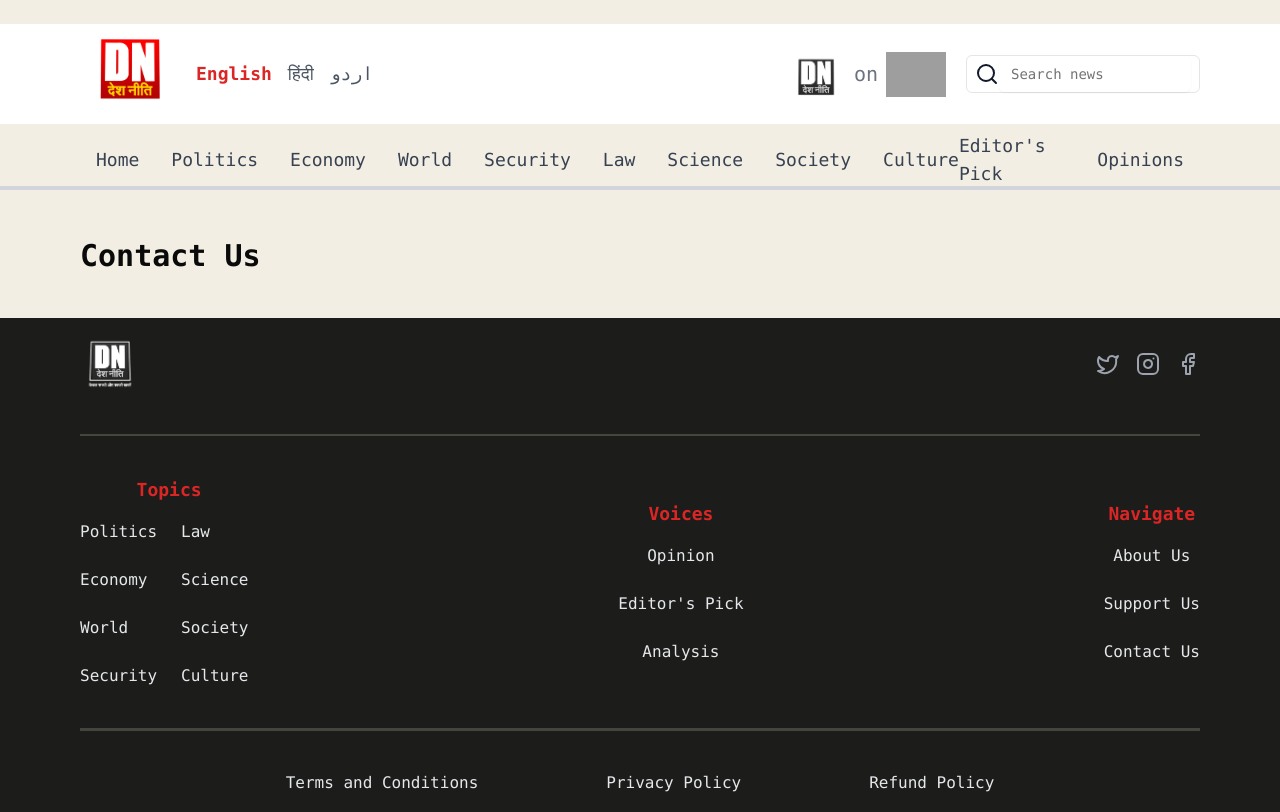
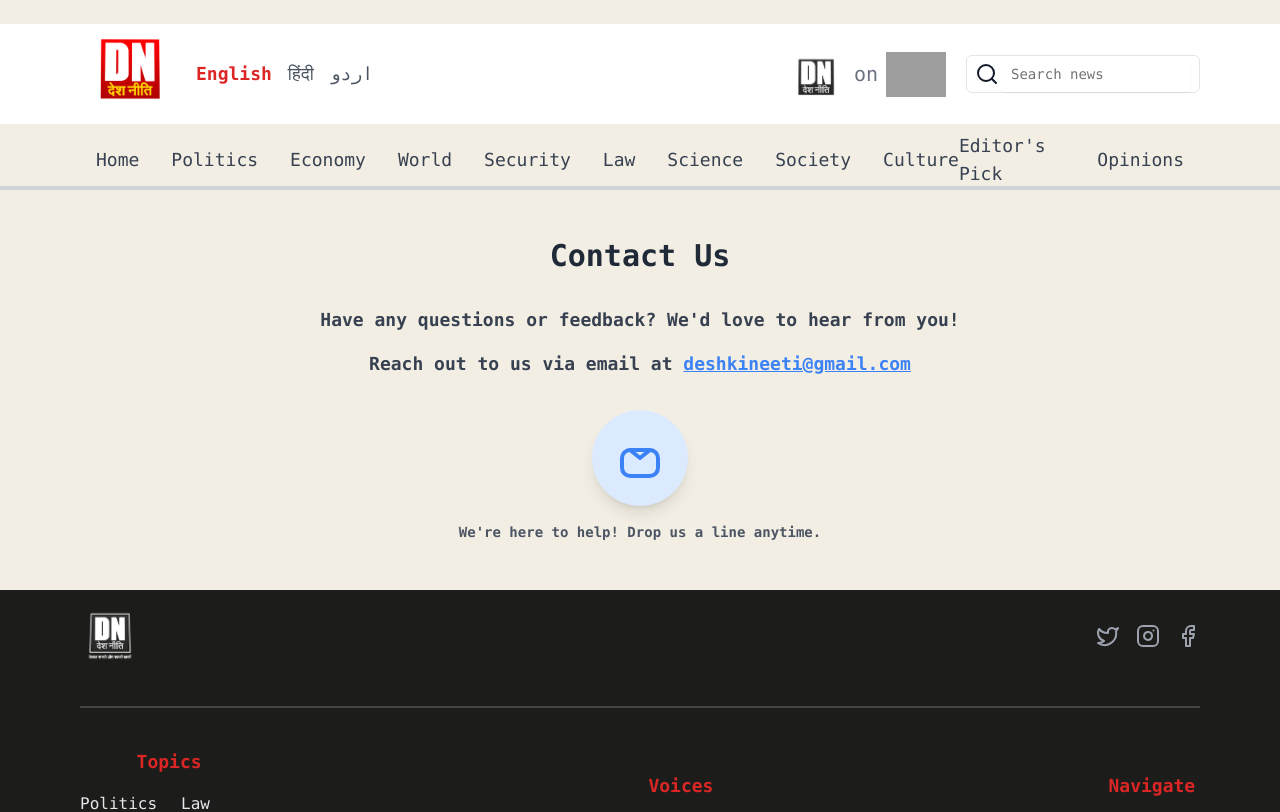
Before and after one commit to Desh-Wire/deshneeti, a Next.js app: page /contact-us in a window 1280 px wide. Shown: the top 812 px of the page. Built offline with nearby package versions, Linux system fonts and the light colour scheme; grey boxes are pictures that could not be loaded.

Commit message:
sections updated with dynamic languages

```diff
--- a/src/app/about-us/page.tsx
+++ b/src/app/about-us/page.tsx
@@ -1,71 +1,56 @@
-import MaxWidthWrapper from "@/components/MaxWidthWrapper"
-import Image from "next/image"
+'use client'
 
+import MaxWidthWrapper from "@/components/MaxWidthWrapper";
+import { useLanguage } from "../LanguageContext";
 
 const AboutUs = () => {
+  const { language } = useLanguage();
+
+  // Define valid languages and content
+  const content: Record<'en' | 'hi' | 'ur', { title: string; description: string }> = {
+    en: {
+      title: "About DESHNEETI",
+      description:
+        "DESHNEETI is India's best Political Hindi News Channel. DeshNeeti News channel fearlessly brings all the flaws of the government to you with impunity. Stay tuned with DeshNeeti News Channel for true and confirmed news.",
+    },
+    hi: {
+      title: "देशनीति के बारे में",
+      description:
+        "देशनीति भारत का सर्वश्रेष्ठ राजनीतिक हिंदी न्‍यूज चैनल है। देशनीति न्‍यूज चैनल सरकार की हर खामियों को निडर होकर बेबाकी से आपके सामने लाता है। सच्ची और पक्की ख़बरों के लिए देशनीति न्‍यूज चैनल के साथ बने रहें।",
+    },
+    ur: {
+      title: "دیش نیتی کے بارے میں",
+      description:
+        "دیش نیتی بھارت کا سب سے اھم سیاسی نیوز چینل ھے۔ دیش نیتی چینل سیاست میں سنسنی خیز اور تازہ ترین خبروں سے روشناس کرتا ھے۔ دیش نیتی چینل کی بریکنگ نیوز اور دیگر خبروں کے لئے ہم سے جُڑے رہیں۔",
+    },
+  };
+
+  // Ensure language is a valid key; fallback to 'en'
+  const selectedLanguage = (language as 'en' | 'hi' | 'ur') || 'en';
+
   return (
     <div>
       <MaxWidthWrapper>
         <div className="flex flex-col justify-between my-12 gap-y-14">
           {/* Heading */}
-          <h1 className="font-bold text-3xl">
-            About Us
+          <h1 className="font-bold text-4xl text-center text-gray-800">
+            {content[selectedLanguage].title}
           </h1>
+
           {/* Content */}
-          <div>
-            {/* Note * Own */}
-            <div className="flex justify-between md:flex-row md:gap-x-8 flex-col gap-y-8">
-              {/* Note */}
-              <div className="flex flex-col justify-between gap-y-14 relative">
-                <span className="text-[40rem] text-[#ece1c6] absolute -z-10 -top-10 left-0">
-                  <Image
-                  src='https://img.icons8.com/?size=100&id=38968&format=png&color=000000'
-                  alt="Note"
-                  width={300}
-                  height={300}
-                  className="object-cover opacity-15"
-                  />
-                </span>
-                <h2 className="font-bold text-2xl">
-                  Note from the Founding Editors
-                </h2>
-                <div className="flex flex-col justify-between gap-y-6">
-                  <p>
-                    Instead of the traditional models of family-owned, corporate-funded and controlled or advertising-driven newspapers, websites and TV channels, can we reimagine the media as a joint venture in the public sphere between journalists, readers and a concerned citizenry? One in which decisions over what to cover and how, who to hire and where to send a correspondent or photographer, are taken by editors on the basis of professional judgment, without worrying about what a proprietor or politician, official or advertiser might think or want.
-                  </p>
-                  <p>
-                    In a democracy, this is the least that readers or viewers expect. And yet, the business model that underpins most Indian news media seldom allows editors the freedom they need. Worse, it has slowly eroded professional standards of reporting and contaminated the media ecosystem with toxic practices like rampant editorialising, paid news and ‘private treaties’. Increasingly, media houses are reluctant to spend money on news-gathering; and as they develop secondary business interests and ‘no go areas’ proliferate, their newsrooms suffer further collateral damage – especially as these interests often depend on proximity to politicians and bureaucrats. Is it any wonder that readers have begun to notice the erosion of professional standards, ethical breaches and fall in quality? They now feel shortchanged.
-                  </p>
-                  <p>
-                    The founding premise of <em>The Wire</em> is this: if good journalism is to survive and thrive, it can only do so by being both editorially and financially independent. This means relying principally on contributions from readers and concerned citizens who have no interest other than to sustain a space for quality journalism.
-                  </p>
-                  <p>
-                    Siddharth Varadarajan
-                    <br />
-                    Sidharth Bhatia<br />
-                    MK Venu<br />
-                    Founding Editors of <em>The Wire</em>
-                  </p>
-                  <p>
-                    May 11, 2015
-                  </p>
-                </div>
-              </div>
-              {/* Own */}
-              <div className="bg-[#ece1c6] p-6 max-w-[40em] flex flex-col gap-y-8 max-h-fit">
-                <p className="text-3xl font-bold ">
-                  Who Owns DeshNeeti ?
-                </p>
-                <p>
-                  The Wire commenced publication on May 11, 2015, and is run by the Foundation for Independent Journalism (FIJ), a not-for-profit company incorporated on September 16, 2015 under Section 8 of the Companies Act. The FIJ’s Corporate Identification Number is (CIN) U74140DL2015NPL285224. Its board of directors comprises M.K. Venu, Sidharth Bhatia and Siddharth Varadarajan.
-                </p>
-              </div>
-            </div>
+          <div
+            className={`p-6 bg-[#f5f5dc] rounded-lg shadow-lg ${
+              selectedLanguage === "ur" ? "text-right" : ""
+            }`}
+          >
+            <p className="text-lg text-gray-600">
+              {content[selectedLanguage].description}
+            </p>
           </div>
         </div>
       </MaxWidthWrapper>
     </div>
-  )
-}
+  );
+};
 
-export default AboutUs
+export default AboutUs;
--- a/src/app/contact-us/page.tsx
+++ b/src/app/contact-us/page.tsx
@@ -1,23 +1,93 @@
-import MaxWidthWrapper from "@/components/MaxWidthWrapper"
+'use client'
+
+import MaxWidthWrapper from "@/components/MaxWidthWrapper";
+import { useLanguage } from "../LanguageContext";
 
 
 const ContactUs = () => {
+  const { language } = useLanguage();
+
+  // Define valid languages and content
+  const content: Record<'en' | 'hi' | 'ur', { title: string; message: string; emailPrompt: string; footerNote: string }> = {
+    en: {
+      title: "Contact Us",
+      message: "Have any questions or feedback? We'd love to hear from you!",
+      emailPrompt: "Reach out to us via email at",
+      footerNote: "We're here to help! Drop us a line anytime.",
+    },
+    hi: {
+      title: "संपर्क करें",
+      message: "कोई सवाल या प्रतिक्रिया है? हम आपसे सुनना पसंद करेंगे!",
+      emailPrompt: "हमें ईमेल के माध्यम से संपर्क करें:",
+      footerNote: "हम आपकी मदद के लिए यहाँ हैं! हमें कभी भी लिखें।",
+    },
+    ur: {
+      title: "ہم سے رابطہ کریں",
+      message: "کوئی سوال یا رائے ہے؟ ہم آپ کی بات سننا پسند کریں گے!",
+      emailPrompt: "ہم سے ای میل کے ذریعے رابطہ کریں:",
+      footerNote: "ہم مدد کے لیے حاضر ہیں! ہمیں کسی بھی وقت پیغام بھیجیں۔",
+    },
+  };
+
+  // Ensure language is a valid key; fallback to 'en'
+  const selectedLanguage = (language as 'en' | 'hi' | 'ur') || 'en';
+
   return (
     <div>
       <MaxWidthWrapper>
-        <div className="flex flex-col justify-between mt-12 font-bold text-3xl">
+        <div className="flex flex-col items-center justify-center my-12 space-y-8 font-bold text-3xl">
           {/* Heading */}
-          <h1>
-            Contact Us
+          <h1 className="text-gray-800 hover:text-blue-600 transition duration-300">
+            {content[selectedLanguage].title}
           </h1>
+
           {/* Content */}
-          <div>
+          <div className="text-lg text-gray-700">
+            <p className="text-center">
+              {content[selectedLanguage].message}
+            </p>
+            <p className="mt-4 text-center">
+              {content[selectedLanguage].emailPrompt}{" "}
+              <a
+                href="mailto:deshkineeti@gmail.com"
+                className="text-blue-500 hover:text-blue-700 underline hover:no-underline transition duration-300"
+              >
+                deshkineeti@gmail.com
+              </a>
+            </p>
+          </div>
 
+          {/* Additional Section: Icon or Illustration */}
+          <div className="flex flex-col items-center space-y-4">
+            <div className="w-24 h-24 bg-blue-100 rounded-full flex items-center justify-center shadow-lg">
+              <svg
+                xmlns="http://www.w3.org/2000/svg"
+                className="w-12 h-12 text-blue-500"
+                fill="none"
+                viewBox="0 0 24 24"
+                stroke="currentColor"
+                strokeWidth="2"
+              >
+                <path
+                  strokeLinecap="round"
+                  strokeLinejoin="round"
+                  d="M16.862 21H7.138C4.783 21 3 19.209 3 16.845v-4.69C3 9.791 4.783 8 7.138 8h9.724C19.217 8 21 9.791 21 12.155v4.69C21 19.209 19.217 21 16.862 21z"
+                />
+                <path
+                  strokeLinecap="round"
+                  strokeLinejoin="round"
+                  d="M7 8l5 4 5-4"
+                />
+              </svg>
+            </div>
+            <p className="text-center text-gray-600 text-sm">
+              {content[selectedLanguage].footerNote}
+            </p>
           </div>
         </div>
       </MaxWidthWrapper>
     </div>
-  )
-}
+  );
+};
 
-export default ContactUs
+export default ContactUs;
--- a/src/components/Footer.tsx
+++ b/src/components/Footer.tsx
@@ -1,25 +1,74 @@
-import { Facebook, Instagram, Twitter } from "lucide-react"
-import MaxWidthWrapper from "./MaxWidthWrapper"
-import Image from "next/image"
-import Link from "next/link"
-
-const TOPICS = ['Politics', 'Law', 'Economy', 'Science', 'World', 'Society', 'Security', 'Culture']
-const VOICES = ['Opinion', 'Editor\'s Pick', 'Analysis']
-const NAVIGATE = ['About Us', 'Support Us', 'Contact Us']
-const LEGAL = ['Terms and Conditions', 'Privacy Policy', 'Refund Policy']
+import { Facebook, Instagram, Twitter } from "lucide-react";
+import MaxWidthWrapper from "./MaxWidthWrapper";
+import Image from "next/image";
+import Link from "next/link";
+import { useLanguage } from "@/app/LanguageContext";
 
 const Footer = () => {
+  const { language } = useLanguage();
+
+  // Content for different languages
+  const content: Record<
+    "en" | "hi" | "ur",
+    {
+      topics: string;
+      voices: string;
+      navigate: string;
+      legal: string;
+      rightsReserved: string;
+      topicsOptions: string[];
+      voicesOptions: string[];
+      navigateOptions: string[];
+      legalOptions: string[];
+    }
+  > = {
+    en: {
+      topics: "Topics",
+      voices: "Voices",
+      navigate: "Navigate",
+      legal: "Legal",
+      rightsReserved: "All rights reserved. Deshneeti",
+      topicsOptions: ["Politics", "Law", "Economy", "Science", "World", "Society", "Security", "Culture"],
+      voicesOptions: ["Opinion", "Editor's Pick", "Analysis"],
+      navigateOptions: ["About Us", "Support Us", "Contact Us"],
+      legalOptions: ["Terms and Conditions", "Privacy Policy", "Refund Policy"],
+    },
+    hi: {
+      topics: "विषय",
+      voices: "आवाजें",
+      navigate: "नेविगेट करें",
+      legal: "कानूनी",
+      rightsReserved: "सभी अधिकार सुरक्षित। देशनीति",
+      topicsOptions: ["राजनीति", "कानून", "अर्थव्यवस्था", "विज्ञान", "विश्व", "समाज", "सुरक्षा", "संस्कृति"],
+      voicesOptions: ["राय", "संपादक की पसंद", "विश्लेषण"],
+      navigateOptions: ["हमारे बारे में", "हमें समर्थन दें", "संपर्क करें"],
+      legalOptions: ["नियम और शर्तें", "गोपनीयता नीति", "वापसी नीति"],
+    },
+    ur: {
+      topics: "موضوعات",
+      voices: "آوازیں",
+      navigate: "تشریف لے جائیں",
+      legal: "قانونی",
+      rightsReserved: "جملہ حقوق محفوظ ہیں۔ دیش نیتی",
+      topicsOptions: ["سیاست", "قانون", "معیشت", "سائنس", "دنیا", "معاشرہ", "سیکیورٹی", "ثقافت"],
+      voicesOptions: ["رائے", "ایڈیٹرز چوائس", "تجزیہ"],
+      navigateOptions: ["ہمارے بارے میں", "ہمیں سپورٹ کریں", "ہم سے رابطہ کریں"],
+      legalOptions: ["شرائط و ضوابط", "رازداری کی پالیسی", "رقم کی واپسی کی پالیسی"],
+    },
+  };
+
+  // Determine selected language or fallback to English
+  const selectedLanguage = (language as "en" | "hi" | "ur") || "en";
 
   return (
     <footer className="bg-[#1c1d1a]">
       <MaxWidthWrapper>
-                {/* Top Level Div */}
         <div className="flex flex-col items-center justify-between gap-y-10 mt-4 mb-8">
           {/* Logo & Social Media */}
           <div className="flex flex-row items-center justify-between w-full">
             <Image
-                            src='/img/logo.png'
-                            alt='Logo'
+              src="/img/logo.png"
+              alt="Logo"
               width={60}
               height={60}
               className="grayscale"
@@ -37,20 +86,21 @@ const Footer = () => {
               </Link>
             </div>
           </div>
+
           {/* Divider */}
           <div className="w-fill h-[0.15rem] w-full bg-[#45443d]" />
+
           {/* Hyperlinks */}
           <div className="flex md:flex-row items-center justify-between md:w-full flex-col gap-y-8">
-                        {/* Topcis */}
+            {/* Topics */}
             <div className="flex flex-col items-center justify-between gap-y-4">
               <p className="text-red-600 font-semibold text-lg">
-                                Topics
+                {content[selectedLanguage].topics}
               </p>
-                            {/* Topics in a 4x2 grid */}
               <div className="grid grid-cols-2 grid-rows-4 gap-6">
-                                {TOPICS.map((topic, index) => (
-                                    <Link key={index} href={`/category/${topic.toLowerCase()}`} className="text-gray-200 hover:text-gray-300">
-                                        {topic}
+                {content[selectedLanguage].topicsOptions.map((option, index) => (
+                  <Link key={index} href={`/category/${content.en.topicsOptions[index].toLowerCase()}`} className="text-gray-200 hover:text-gray-300">
+                    {option}
                   </Link>
                 ))}
               </div>
@@ -58,65 +108,60 @@ const Footer = () => {
             {/* Voices */}
             <div className="flex flex-col items-center justify-between gap-y-4">
               <p className="text-red-600 font-semibold text-lg">
-                                Voices
+                {content[selectedLanguage].voices}
               </p>
               <div className="flex flex-col items-center justify-between gap-y-6">
-                                {VOICES.map((voice, index) => {
-                                    // Convert to lowercase, replace spaces with underscores, and remove apostrophes
-                                    const sanitizedVoice = voice.toLowerCase().replace(/ /g, "_").replace(/'/g, "");
-
-                                    return (
-                                        <Link
-                                            key={index}
-                                            href={`/voices/${sanitizedVoice}`}
-                                            className="text-gray-200 hover:text-gray-300"
-                                        >
-                                            {voice}
+                {content[selectedLanguage].voicesOptions.map((option, index) => (
+                  <Link key={index} href={`/voices/${content.en.voicesOptions[index].toLowerCase().replace(/ /g, "_").replace(/'/g, "")}`} className="text-gray-200 hover:text-gray-300">
+                    {option}
                   </Link>
-                                    );
-                                })}
+                ))}
               </div>
             </div>
             {/* Navigate */}
             <div className="flex flex-col items-center justify-between gap-y-4">
               <p className="text-red-600 font-semibold text-lg">
-                                Navigate
+                {content[selectedLanguage].navigate}
               </p>
               <div className="flex flex-col items-center justify-between gap-y-6">
-                                {NAVIGATE.map((nav, index) => (
-                                    <Link key={index} href={`/${nav.toLowerCase().replace(' ', '-')}`} className="text-gray-200 hover:text-gray-300">
-                                        {nav}
+                {content[selectedLanguage].navigateOptions.map((option, index) => (
+                  <Link key={index} href={`/${content.en.navigateOptions[index].toLowerCase().replace(" ", "-")}`} className="text-gray-200 hover:text-gray-300">
+                    {option}
                   </Link>
                 ))}
               </div>
             </div>
           </div>
+
           {/* Divider */}
           <div className="w-fill h-[0.15rem] w-full bg-[#45443d]" />
+
           {/* Legal */}
           <div>
             <div className="flex flex-col items-center justify-between gap-y-4">
               <div className="flex items-center justify-between gap-x-32">
-                                {LEGAL.map((legal, index) => (
-                                    <Link key={index} href={`/${legal.toLowerCase().replace(' ', '-')}`} className="text-gray-200 hover:text-gray-300">
-                                        {legal}
+                {content[selectedLanguage].legalOptions.map((option, index) => (
+                  <Link key={index} href={`/${content.en.legalOptions[index].toLowerCase().replace(" ", "-")}`} className="text-gray-200 hover:text-gray-300">
+                    {option}
                   </Link>
                 ))}
               </div>
             </div>
           </div>
+
           {/* Divider */}
           <div className="w-fill h-[0.15rem] w-full bg-[#45443d]" />
+
           {/* ARR */}
           <div>
             <p className="text-gray-200 text-center">
-                            &copy; {new Date().getFullYear()} All rights reserved. Deshneeti
+              &copy; {new Date().getFullYear()} {content[selectedLanguage].rightsReserved}
             </p>
           </div>
         </div>
       </MaxWidthWrapper>
     </footer>
-    )
-}
+  );
+};
 
-export default Footer
+export default Footer;
```
Lines whose indentation alone changed are shown as unchanged.
